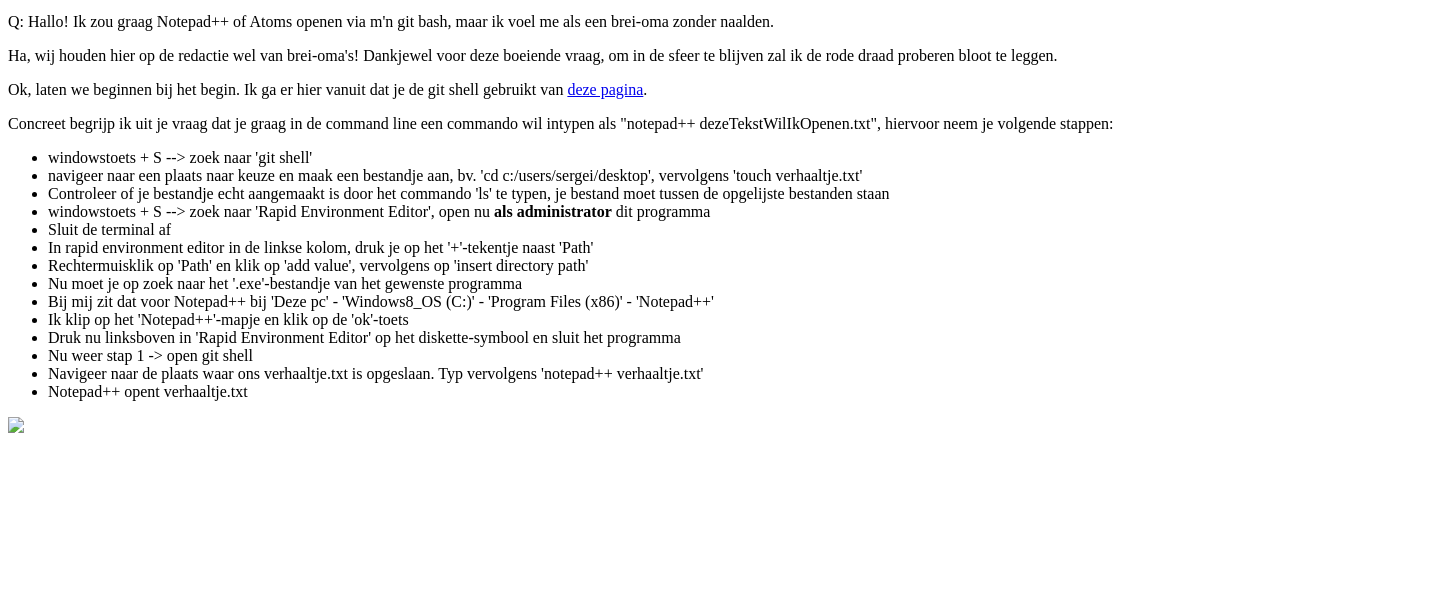
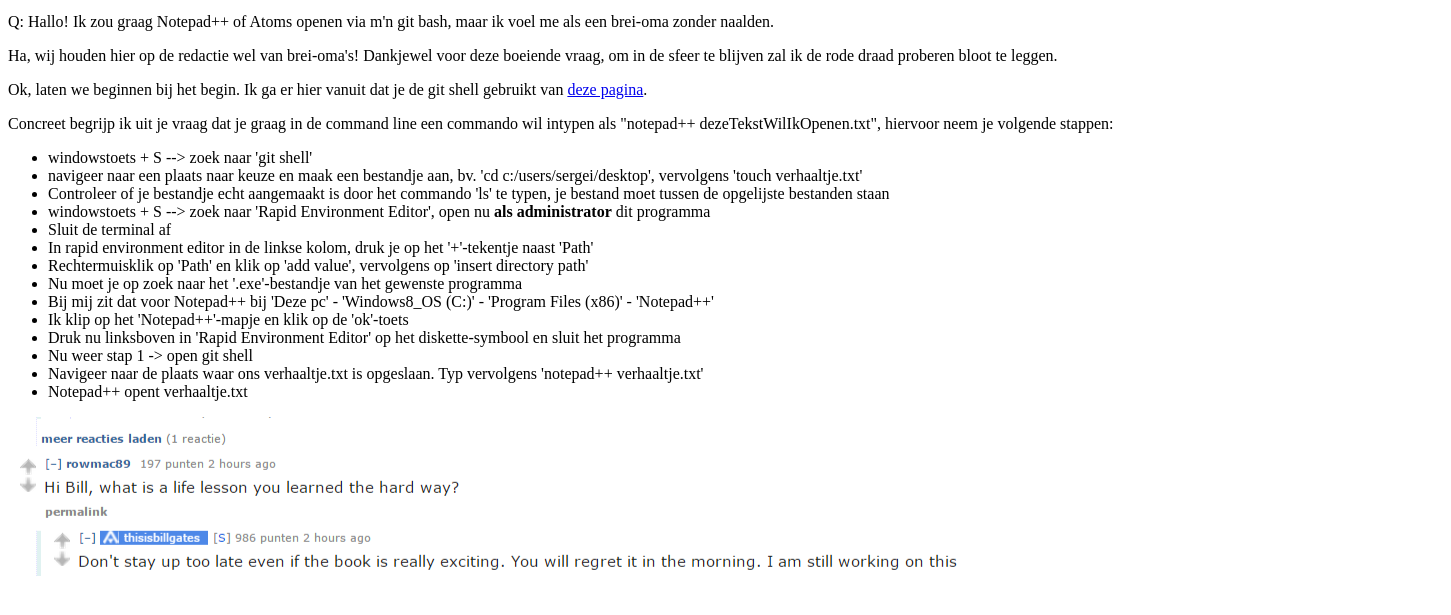
Before and after one commit to mahtavaa/mahtavaa.github.io, a plain HTML site: page tutorialOnMakingAliases.html in a window 1280 px wide. Shown: the part 119-734 px from the top of the page, 1451 px wide, since content can reach past the window. Drawn offline with Linux system fonts and the light colour scheme.

Commit message:
Fix imageLinking

```diff
--- a/tutorialOnMakingAliases.html
+++ b/tutorialOnMakingAliases.html
@@ -36,7 +36,7 @@
 	</ul>
 </div>
 <div id="endNotes">
-	<img src="./Hi Reddit  I’m Bill Gates and I’m back for my third AMA. Ask me anything.  IAmA.png">
+	<img src="./images/Hi Reddit  I’m Bill Gates and I’m back for my third AMA. Ask me anything.  IAmA.png">
 </div>
 </section>
 </body>
```
